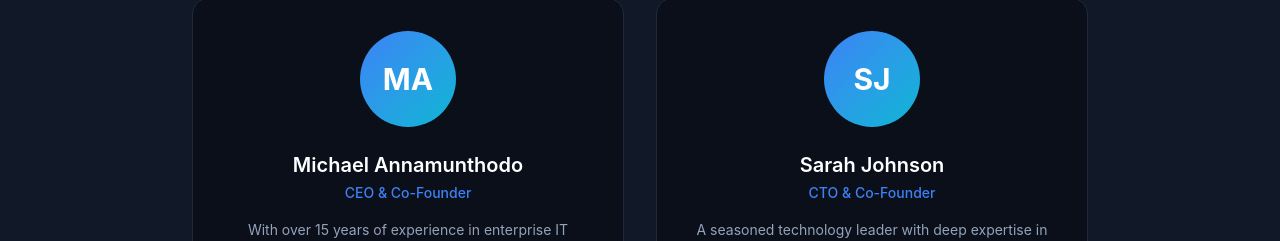
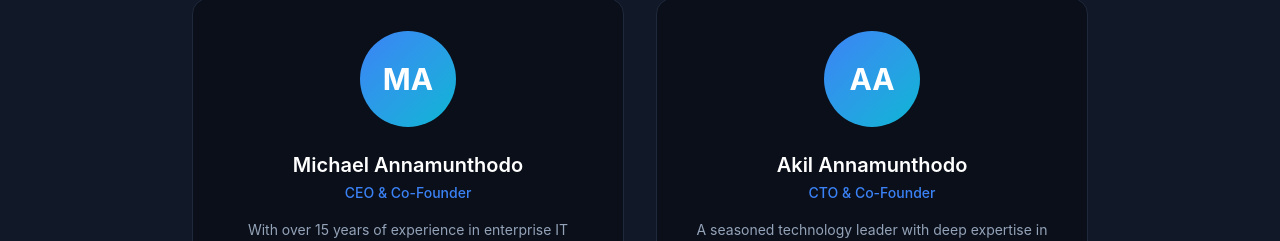
Before and after one commit to Kaizenpbc/kpbc, a Next.js app: page /about in a window 1280 px wide. Shown: the part 1925-2166 px from the top of the page. Built offline with nearby package versions, Linux system fonts and the light colour scheme.

Commit message:
Update team member name from Sarah Johnson to Akil Annamunthodo
https://claude.ai/code/session_01YXKzoAjBuX4y8CEycLeHbG

```diff
--- a/src/app/about/page.tsx
+++ b/src/app/about/page.tsx
@@ -11,10 +11,10 @@ const team = [
     initials: "MA",
   },
   {
-    name: "Sarah Johnson",
+    name: "Akil Annamunthodo",
     role: "CTO & Co-Founder",
     bio: "A seasoned technology leader with deep expertise in software architecture, cybersecurity, and digital transformation strategies.",
-    initials: "SJ",
+    initials: "AA",
   },
 ];
 
```
